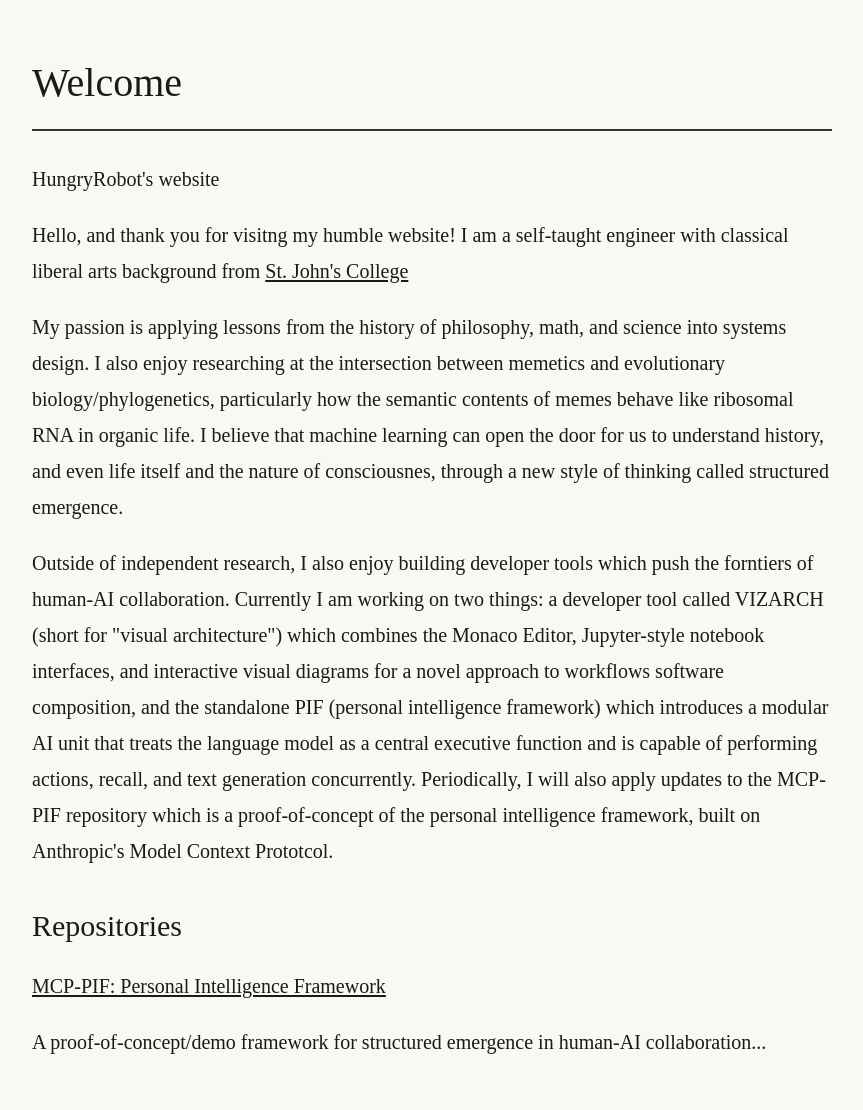
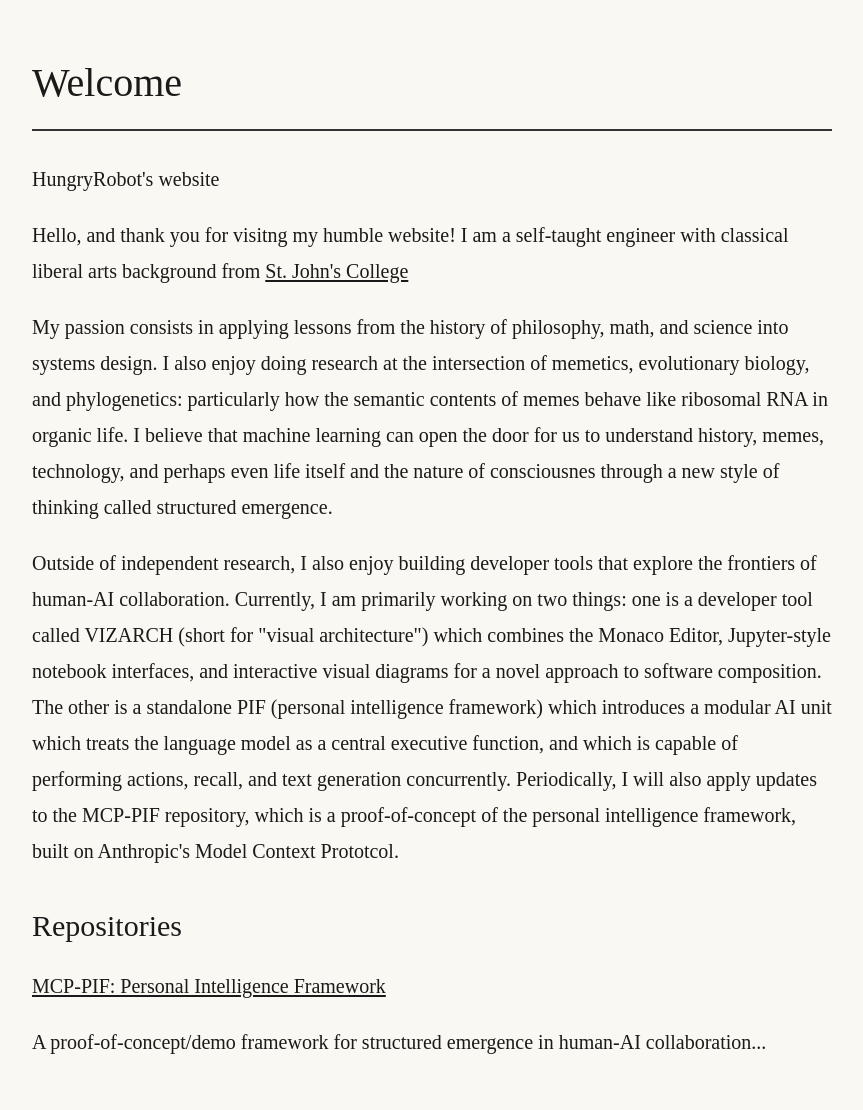
Before and after one commit to hungryrobot1/hungryrobot1.github.io, a Jekyll site: the page built from index.html, in a window 1280 px wide. Shown: the whole page, without its empty margins (208-1071 px from the left). Built offline with Jekyll 4.4.1, drawn with Linux system fonts in a browser that asks for light colours; some web fonts are replaced.

Commit message:
updates to index.html

```diff
--- a/index.html
+++ b/index.html
@@ -7,9 +7,22 @@
     <h1>Welcome</h1>
     <div class="section">
         <p>HungryRobot's website</p>
-        <p>Hello, and thank you for visitng my humble website! I am a self-taught engineer with classical liberal arts background from <a href="https://www.sjc.edu/">St. John's College</a></p>
-        <p>My passion is applying lessons from the history of philosophy, math, and science into systems design. I also enjoy researching at the intersection between memetics and evolutionary biology/phylogenetics, particularly how the semantic contents of memes behave like ribosomal RNA in organic life. I believe that machine learning can open the door for us to understand history, and even life itself and the nature of consciousnes, through a new style of thinking called structured emergence.</p>
-        <p>Outside of independent research, I also enjoy building developer tools which push the forntiers of human-AI collaboration. Currently I am working on two things: a developer tool called VIZARCH (short for "visual architecture") which combines the Monaco Editor, Jupyter-style notebook interfaces, and interactive visual diagrams for a novel approach to workflows software composition, and the standalone PIF (personal intelligence framework) which introduces a modular AI unit that treats the language model as a central executive function and is capable of performing actions, recall, and text generation concurrently. Periodically, I will also apply updates to the MCP-PIF repository which is a proof-of-concept of the personal intelligence framework, built on Anthropic's Model Context Prototcol.</p>
+        <p>Hello, and thank you for visitng my humble website! I am a self-taught engineer with classical liberal arts
+            background from <a href="https://www.sjc.edu/">St. John's College</a></p>
+        <p>My passion consists in applying lessons from the history of philosophy, math, and science into systems
+            design. I also enjoy doing research at the intersection of memetics, evolutionary biology, and
+            phylogenetics: particularly how the semantic contents of memes behave like ribosomal RNA in organic life. I
+            believe that machine learning can open the door for us to understand history, memes, technology, and perhaps
+            even life itself and the nature of consciousnes through a new style of thinking called structured emergence.
+        </p>
+        <p>Outside of independent research, I also enjoy building developer tools that explore the frontiers of human-AI
+            collaboration. Currently, I am primarily working on two things: one is a developer tool called VIZARCH
+            (short for "visual architecture") which combines the Monaco Editor, Jupyter-style notebook interfaces, and
+            interactive visual diagrams for a novel approach to software composition. The other is a standalone PIF
+            (personal intelligence framework) which introduces a modular AI unit which treats the language model as a
+            central executive function, and which is capable of performing actions, recall, and text generation
+            concurrently. Periodically, I will also apply updates to the MCP-PIF repository, which is a proof-of-concept
+            of the personal intelligence framework, built on Anthropic's Model Context Prototcol.</p>
     </div>
 </header>
 
```
